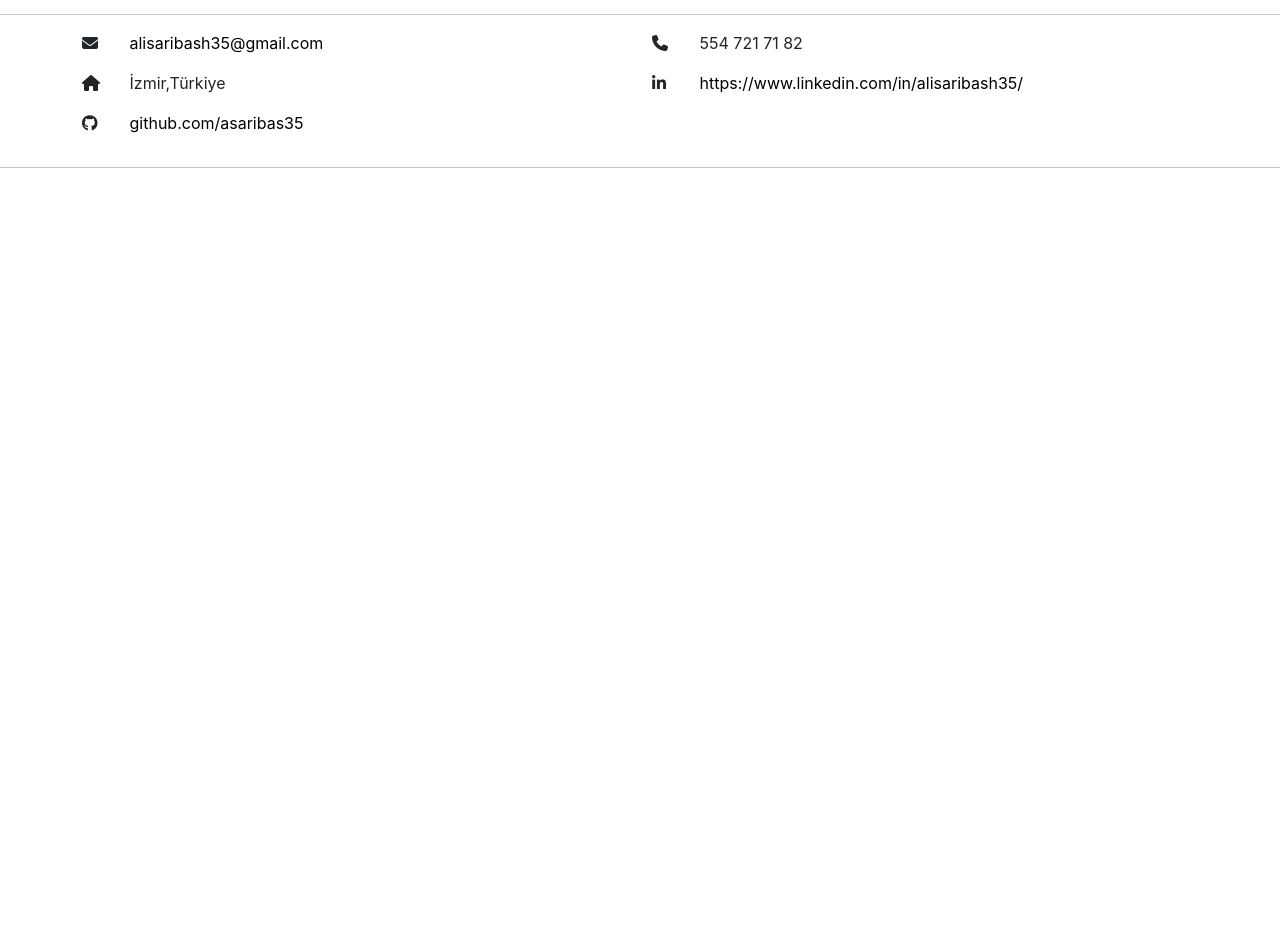
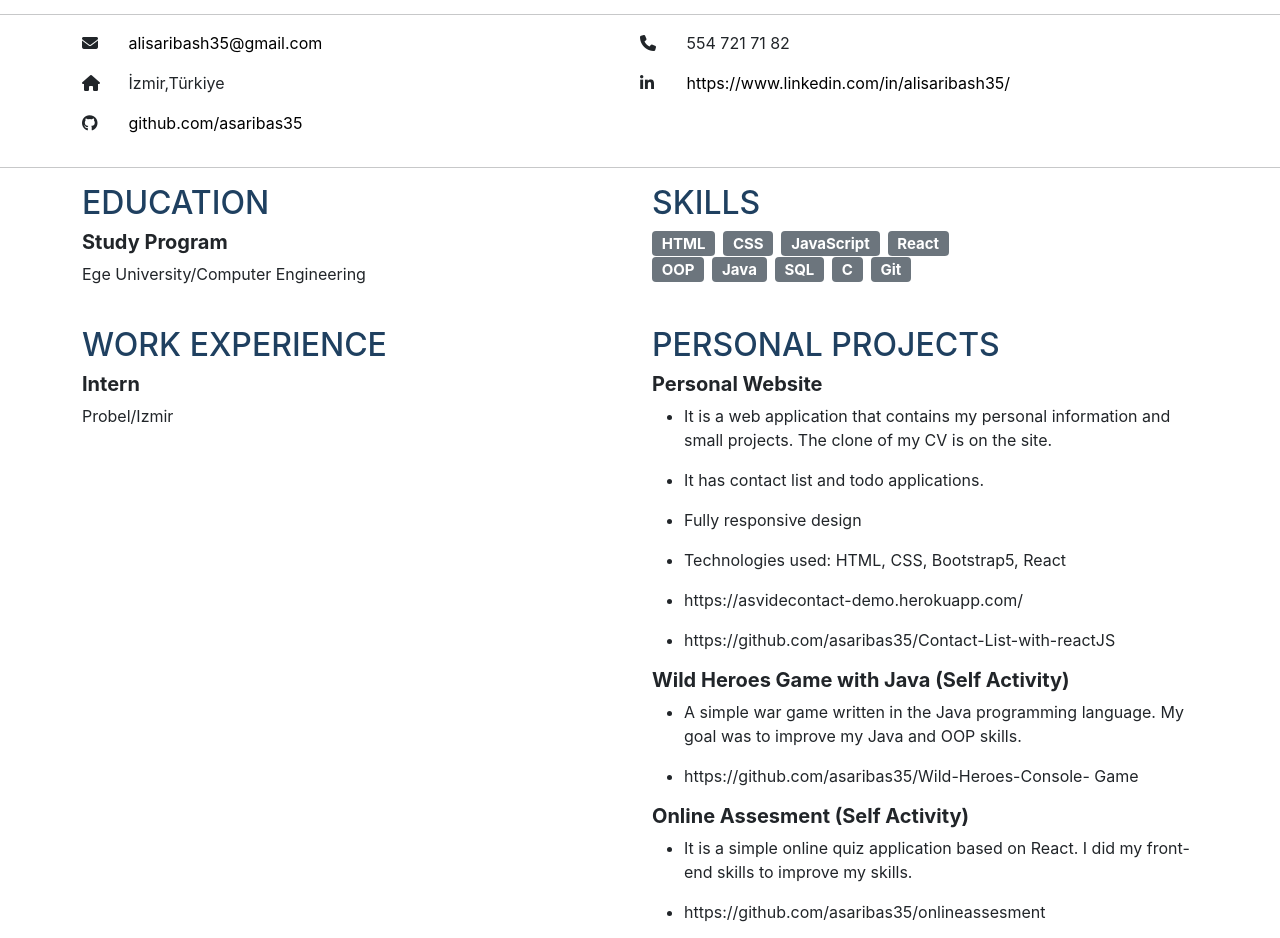
Before and after one commit to asaribas35/Contact-List-with-reactJS, a React (Create React App) app: page / in a window 1280 px wide. Shown: the part 254-1192 px from the top of the page. Before the commit the page ends 800 px from the top, so only its background shows below. Built offline with nearby package versions, Linux system fonts and the light colour scheme.

Commit message:
added cvprojects section2

```diff
--- /dev/null
+++ b/src/components/cvprojects.js
@@ -0,0 +1,35 @@
+import React from 'react'
+import projects from '../data/projects.json'
+
+function cvprojects() {
+    return (
+        <>
+            <h2>PERSONAL PROJECTS</h2>
+
+            {
+                projects.data.map((data,i)=>(
+                    <div key={i}>
+                        <h5>{data.title}</h5>
+                        <ul>
+                            {
+                                data.description.map((desc,i)=>(
+                                        <div key={i}>
+                                       <li>
+                                               <p>{desc}</p>
+                                       </li>
+                                        </div>
+                                ))
+                            }
+                        </ul>
+                    </div>
+
+
+                ))
+            }
+
+
+        </>
+    )
+}
+
+export default cvprojects
--- /dev/null
+++ b/src/components/cvskills.js
@@ -0,0 +1,25 @@
+import React from 'react'
+import skills from '../data/skills.json'
+
+function cvskills() {
+  return (
+    <>
+        <div className='col-12 col-sm-6'>
+            <div className='row'>
+              <h2>SKILLS</h2>
+            </div >
+            <div className='col-12 col-sm-12 col-lg-8'>
+                 {
+                        skills.data.map((data,i)=>(
+                            <h5 key={i} className='d-inline m-2 ms-0'><span className="badge bg-secondary">{data}</span></h5>
+                        ))
+
+                }
+
+              </div>
+          </div>
+    </>
+  )
+}
+
+export default cvskills
--- a/src/cvhome.js
+++ b/src/cvhome.js
@@ -1,6 +1,9 @@
 import React from 'react'
 import image from '../src/sonp2.jpg'
 import '../node_modules/font-awesome/css/font-awesome.min.css'
+import Cvskills from './components/cvskills'
+import Cvprojects from './components/cvprojects'
+
 
 function cvhome() {
   return (
@@ -8,7 +11,7 @@ function cvhome() {
       <div className='container'>
         <div className='row mt-4'>
           <div className='col-2 '>
-         <img src={image} className="img-fluid image"/>
+            <img src={image} className="img-fluid image" />
           </div>
           <div className='col-4'>
             <div className='row'><h2>Ali Sarıbaş</h2> </div>
@@ -20,41 +23,82 @@ function cvhome() {
       <hr></hr>
       <div className='container'>
         <div className='row'>
-      <div className='col-6'>
-
           <div className='row'>
-        <div className='col-1'><i class="fa-solid fa-envelope"></i></div>
+            <div className='col-12 col-sm-6'>
+              <div className='row'>
+                <div className='col-1'><i className="fa-solid fa-envelope"></i></div>
                 <div className='col-9'><a href='mailto:alisaribash35@gmail.com'><p>alisaribash35@gmail.com</p></a> </div>
               </div>
-
+            </div>
+            <div className='col-12 col-sm-6'>
               <div className='row'>
-      <div className='col-1'><i class="fa-solid fa-house"></i></div>
+                <div className='col-1'><i className="fa-solid fa-phone"></i></div>
+                <div className='col-9'><p>554 721 71 82</p></div>
+              </div>
+            </div>
+          </div>
+          <div className='row'>
+            <div className='col-12 col-sm-6'>
+              <div className='row'>
+                <div className='col-1'><i className="fa-solid fa-house"></i></div>
                 <div className='col-9'><p>İzmir,Türkiye</p></div>
               </div>
-
+            </div>
+            <div className='col-12 col-sm-6'>
               <div className='row'>
-      <div className='col-1'><i class="fa-brands fa-github"></i></div>
+                <div className='col-1'><i className="fa-brands fa-linkedin"></i></div>
+                <div className='col-9'><a href='https://www.linkedin.com/in/alisaribash35/'><p>https://www.linkedin.com/in/alisaribash35/</p></a> </div>
+              </div>
+            </div>
+          </div>
+          <div className='row'>
+            <div className='col-12 col-sm-6'>
+              <div className='row'>
+                <div className='col-1'><i className="fa-brands fa-github"></i></div>
                 <div className='col-9'><a href='https://github.com/asaribas35'><p>github.com/asaribas35</p></a></div>
               </div>
-
             </div>
-      <div className='col-6'>
-
-      <div className='row'>
-      <div className='col-1'><i class="fa-solid fa-phone"></i></div>
-        <div className='col-9'><p>554 721 71 82</p></div>
+            <div className='col-12 col-sm-6'>
+              {/* // site link */}
+            </div>
           </div>
 
-      <div className='row'>
-      <div className='col-1'><i class="fa-brands fa-linkedin"></i></div>
-        <div className='col-9'><a href='https://www.linkedin.com/in/alisaribash35/'><p>https://www.linkedin.com/in/alisaribash35/</p></a> </div>
+
 
         </div>
 
       </div>
+      <hr></hr>
+      {/* section2 */}
+      <div className='container'>
+        <div className='row'>
+          <div className='col-12 col-sm-6'>
+            <h2>EDUCATION</h2>
+            <h5>Study Program</h5>
+            <p>Ege University/Computer Engineering</p>
           </div>
+          <Cvskills />
         </div>
+        {/* //////////////////////////////////////////// */}
+        <div className='row mt-4'>
+        <div className='col-12 col-sm-6'>
+            <h2>WORK EXPERIENCE</h2>
+            <h5>Intern</h5>
+            <p>Probel/Izmir</p>
+          </div>
+          <div className='col-12 col-sm-6'>
+            <Cvprojects />
+          </div>
+
+        </div>
+        {/* //////////////////////////////////////////// */}
+
+      </div>
+
+
+      {/* section2 */}
       <hr></hr>
+
     </>
   )
 }
--- /dev/null
+++ b/src/data/projects.json
@@ -0,0 +1,51 @@
+{
+    "data" : [
+        {
+            "title" : "Personal Website",
+            "description" : [
+                "It is a web application that contains my personal information and small projects. The clone of my CV is on the site.",
+                "It has contact list and todo applications. ",
+                "Fully responsive design",
+                "Technologies used: HTML, CSS, Bootstrap5, React",
+                "https://asvidecontact-demo.herokuapp.com/",
+                "https://github.com/asaribas35/Contact-List-with-reactJS"
+            ]
+        },
+        {
+            "title" : "Wild Heroes Game with Java (Self Activity)",
+            "description" : [
+                "A simple war game written in the Java programming language. My goal was to improve my Java and OOP skills.",
+                "https://github.com/asaribas35/Wild-Heroes-Console- Game"
+            ]
+        },
+        {
+            "title" : "Online Assesment (Self Activity)",
+            "description" : [
+                "It is a simple online quiz application based on React. I did my front- end skills to improve my skills.",
+                "https://github.com/asaribas35/onlineassesment"
+            ]
+        },
+        {
+            "title" : "To Do List (Self Activity)",
+            "description" : [
+                "A simple React-based to do list app. Its purpose is to improve my react capabilities.",
+                "With VanillaJS : https://github.com/asaribas35/to-do-list-vanillaJS",
+                "With React : https://github.com/asaribas35/to-do"
+            ]
+        },
+        {
+            "title" : "Market Project (School)",
+            "description" : [
+                "I use C programming language in this Project.Includes functions such as product purchase and sales, stock control."
+
+            ]
+        },
+        {
+            "title" : "Car Park (School)",
+            "description" : [
+                "C# language was used in this project. C # form, entitiy framework linq and mysql database were used. Keeping records of vehicles entering and leaving the car park, current vehicle capacity, fee calculation when leaving."
+
+            ]
+        }
+    ]
+}
--- /dev/null
+++ b/src/data/skills.json
@@ -0,0 +1,13 @@
+{
+    "data" : [
+        "HTML",
+        "CSS",
+        "JavaScript",
+        "React",
+        "OOP",
+        "Java",
+        "SQL",
+        "C",
+        "Git"
+    ]
+}
--- a/src/index.css
+++ b/src/index.css
@@ -37,3 +37,10 @@ a{
   color:black;
   text-decoration : none;
 }
+
+h2{
+  color: #1f4060;
+}
+h5{
+  font-weight: bold;
+}
--- a/src/todo.js
+++ b/src/todo.js
@@ -11,7 +11,7 @@ function todo() {
   return (
       <>
         <div className="container col-md-10 col-lg-4 mt-3">
-
+          <h2 className='mb-4'>To Do List</h2>
           <AddToDo setItems={setItems} items={items}/>
           <ListToDo setItems={setItems} items={items}/>
 
```
Lines whose indentation alone changed are shown as unchanged.
